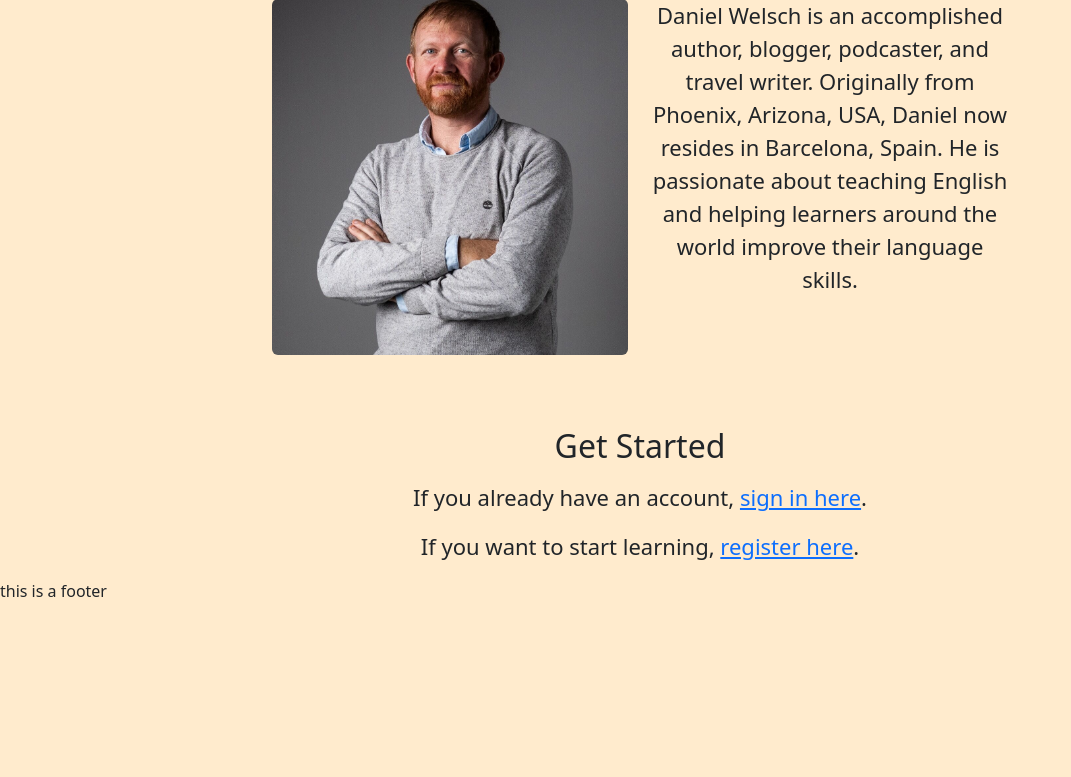
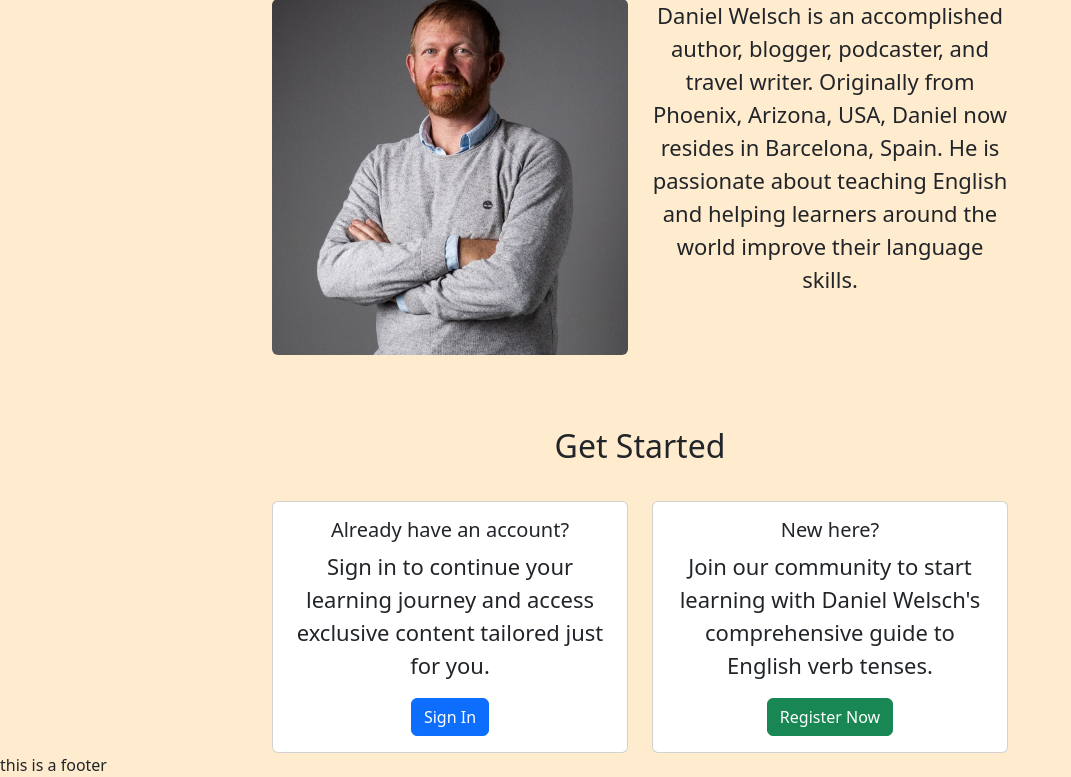
Before and after one commit to Alejoho/Time-Welsch, a Flask app: page / in a window 1280 px wide. Shown: the part 1180-1957 px from the top of the page, without its empty margins (0-1071 px from the left). Before the commit the page ends 1777 px from the top, so only its background shows below. Run offline with Flask 3, Linux system fonts and the light colour scheme; some libraries are stand-ins or nearby versions.

Commit message:
Improve the sign and register cards

```diff
--- a/app/static/css/style.css
+++ b/app/static/css/style.css
@@ -24,3 +24,7 @@ body h2 {
     max-width: 100%;
     height: auto;
 }
+
+.card {
+    margin-top: 20px;
+}
--- a/app/templates/index.html
+++ b/app/templates/index.html
@@ -44,8 +44,30 @@
     <div class="row justify-content-center mt-4">
         <div class="col-md-8 text-center">
             <h2 class="mt-md-5">Get Started</h2>
-            <p>If you already have an account, <a href="login.html">sign in here</a>.</p>
-            <p>If you want to start learning, <a href="register.html">register here</a>.</p>
+            <div class="row">
+                <!-- Sign In Card -->
+                <div class="col-md-6">
+                    <div class="card">
+                        <div class="card-body">
+                            <h5 class="card-title">Already have an account?</h5>
+                            <p class="card-text">Sign in to continue your learning journey and access exclusive content
+                                tailored just for you.</p> <a href="login.html" class="btn btn-primary">Sign In</a>
+                        </div>
+                    </div>
+                </div>
+                <!-- Register Card -->
+                <div class="col-md-6">
+                    <div class="card">
+                        <div class="card-body">
+                            <h5 class="card-title">New here?</h5>
+                            <p class="card-text">Join our community to start learning with Daniel Welsch's comprehensive
+                                guide to English verb tenses.</p> <a href="register.html"
+                                class="btn btn-success">Register Now</a>
+                        </div>
+                    </div>
+                </div>
+            </div>
+
         </div>
     </div>
 </div>
```
